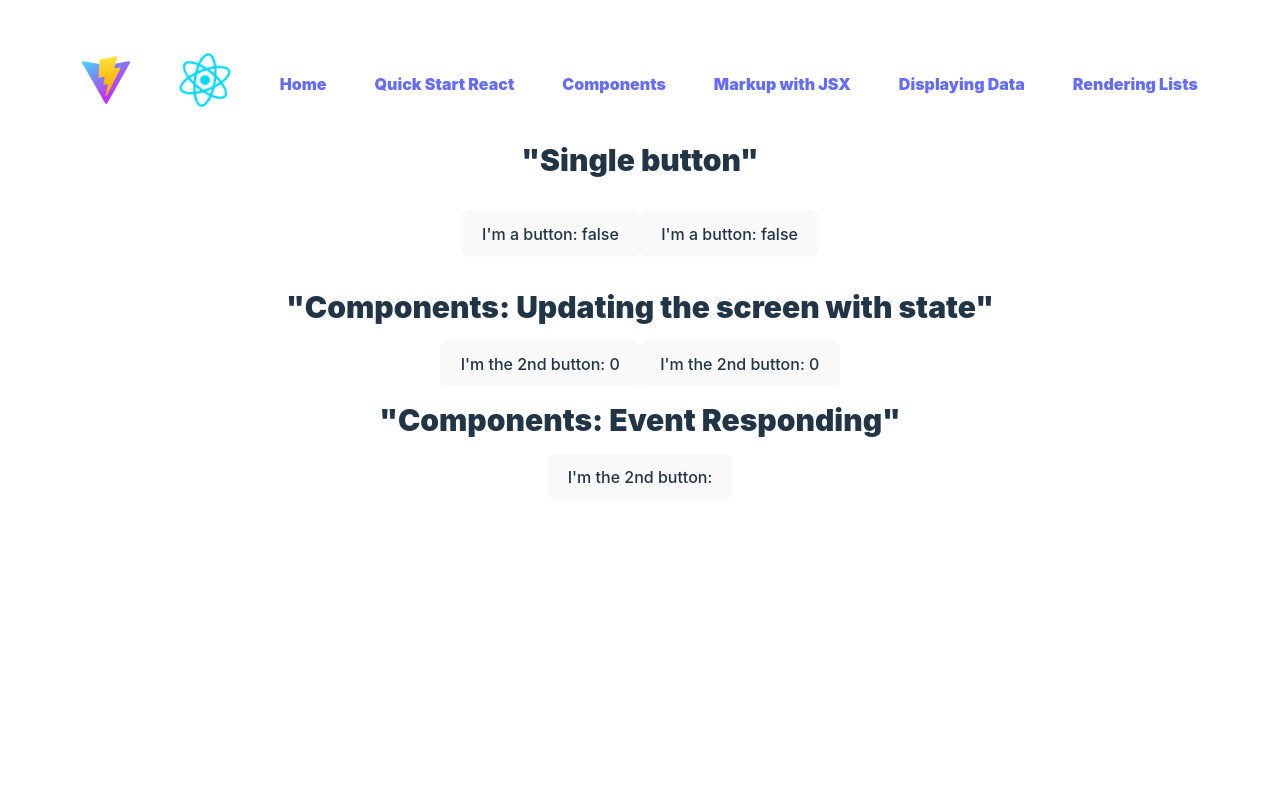
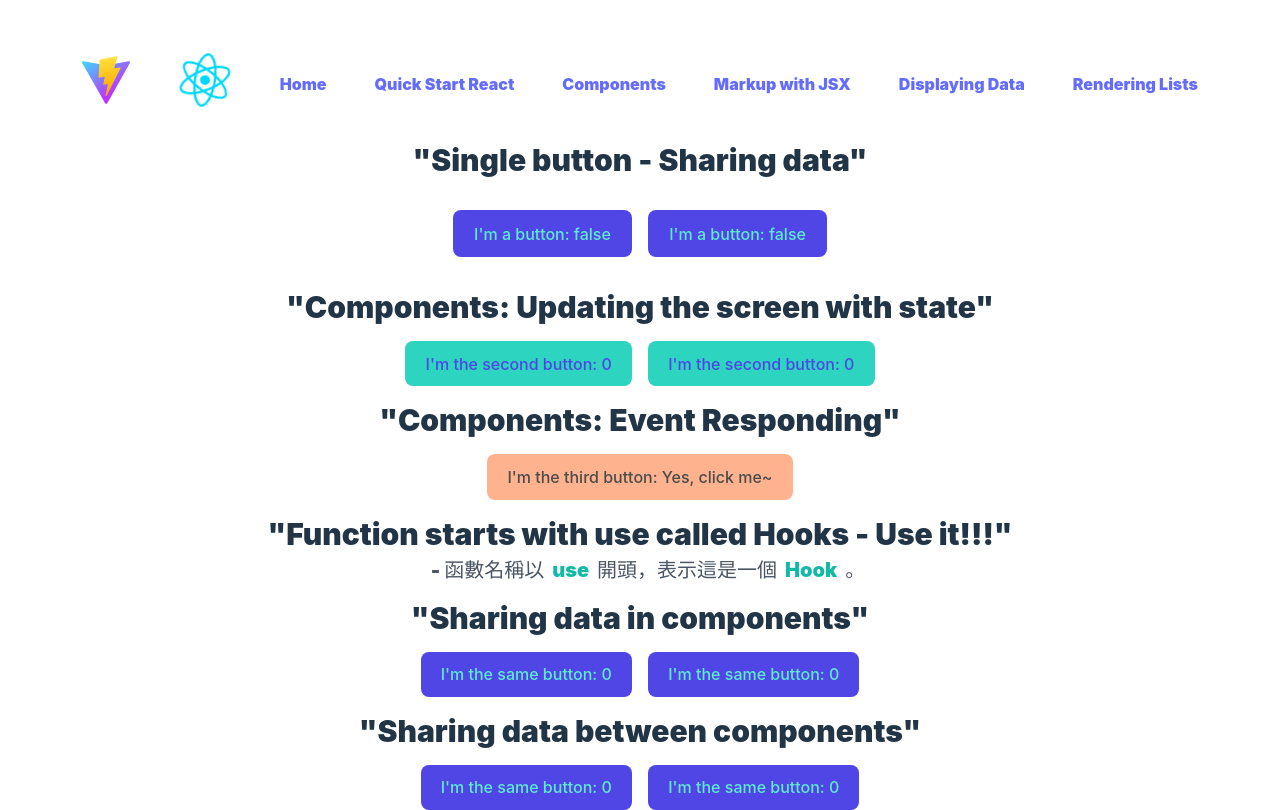
Before and after one commit to m10118003/react-tailwindcss-vite, a React (Vite) app: page /Components in a window 1280 px wide. Built offline with nearby package versions, Linux system fonts and the light colour scheme.

Commit message:
feat: Components, add notes Notes:   Home, Displaying Data, MarkupWithJSX, RenderingLists Components:   Components: Event Responding -> alert improved   Sharing data in components   Sharing data between components

```diff
--- a/src/routes/Components.tsx
+++ b/src/routes/Components.tsx
@@ -1,5 +1,5 @@
-// QuickStart.tsx
-import { useState } from "react";
+// Components.tsx
+import { useState, useEffect } from "react";
 import App from "../App";
 
 // 創建和嵌套化組件
@@ -10,10 +10,10 @@ import App from "../App";
 function MyButtonCounting() {
   // 組件如同標記的函式, 由大寫開始, 而 HTML tags 則會是小寫
   const [count, setCountNumber] = useState(Number); // useState(0) 也可以是 default 值; count 是目前 state, setCountNumber(可以是任何名字) 但約定俗成寫 [something, setSomething]
-  // 2. count 將會是0, 因為我傳入 0 到 useState()
+  // 2. count 將會是 0, 因為我傳入 Number/0 到 useState()
   // 3. 當你要改變狀態的時候, call setCountNumber 並傳一個新值到它
   const clickBtnNumber = (): void => {
-    setCountNumber(count + 1); // 4. 因此點按鈕的時候會增加記數, count 將會是1
+    setCountNumber(count + 1); // 4. 因此點按鈕的時候會增加記數, count 將會是 1
     console.log(count + 1);
   };
   // 5. 如果要渲染同一組件很多次(multiple times), 每個組件將會得其自己的 state
@@ -21,28 +21,109 @@ function MyButtonCounting() {
   return (
     // ↓ 使用 JSX
     <>
-      <button className="mt-4" onClick={clickBtnNumber}>I'm the 2nd button: {count}</button>
+      <button
+        className="mx-2 mt-4 bg-teal-400 text-indigo-600"
+        onClick={clickBtnNumber}
+      >
+        I'm the second button: {count}
+      </button>
     </>
   );
 }
 // Event Responding
 // 當組件被點擊時，會發生什麼事情
 function MyButtonCounted() {
-  const [countString, setCount] = useState(String); // useState('') 也可以
+  const [countString, setCount] = useState("Yes, click me~");
+
+  // 用 useEffect 來監聽 countString 的變化
+  useEffect((): void => {
+    if (countString === "counted") {
+      alert("Is counted?");
+    } else if (countString === "") {
+      alert("Is counted~");
+    }
+  }, [countString]);
+
   const clickBtnString = (): void => {
-    setCount("counted");
-    alert("Is counted?");
+    setCount(countString !== "counted" ? "counted" : "");
   };
 
   return (
     <>
       {/* clickBtnString 後面沒有括號, 不須 call 事件處理函數, 只需要把數值傳入 */}
-      <button className="mt-4" onClick={clickBtnString}>
-        I'm the 2nd button: {countString}
+      <button
+        className="mx-auto mt-4 bg-[#feb28e] text-[#4B4B4B]"
+        onClick={clickBtnString}
+      >
+        I'm the third button: {countString}
       </button>
     </>
   );
 }
+
+// Using the Hooks
+// 共享資料在組件間傳遞
+const SameBtnCounting = () => {
+  const [sameCount, setSameCount] = useState(0);
+  const clickBtnTheSame = (): void => {
+    setSameCount(sameCount + 2);
+  };
+
+  return (
+    <>
+      <button
+        className="mx-2 mt-4 bg-indigo-600 text-teal-300"
+        onClick={clickBtnTheSame}
+      >
+        I'm the same button: {sameCount}
+      </button>
+      <button
+        className="mx-2 mt-4 bg-indigo-600 text-teal-300"
+        onClick={clickBtnTheSame}
+      >
+        I'm the same button: {sameCount}
+      </button>
+    </>
+  );
+};
+
+const ComponentOne = ({
+  onClick,
+  sameState,
+}: {
+  onClick: () => void;
+  sameState: number;
+}) => {
+  return (
+    <>
+      <button
+        className="mx-2 mt-4 bg-indigo-600 text-teal-300"
+        onClick={onClick}
+      >
+        I'm the same button: {sameState}
+      </button>
+    </>
+  );
+};
+
+const ComponentTwo = ({
+  onClick,
+  sameState,
+}: {
+  onClick: () => void;
+  sameState: number;
+}) => {
+  return (
+    <>
+      <button
+        className="mx-2 mt-4 bg-indigo-600 text-teal-300"
+        onClick={onClick}
+      >
+        I'm the same button: {sameState}
+      </button>
+    </>
+  );
+};
 
 export function Components() {
   const [countBoolean, setCountBoolean] = useState(Boolean); // useState(false) 也可以
@@ -50,40 +131,88 @@ export function Components() {
     setCountBoolean(!countBoolean); // 反轉這顆 button
     // prompt("true");
   };
+
+  const [sameState, setSameState] = useState(0);
+  const clickBtnTheSameState = () => {
+    setSameState(sameState + 3);
+  };
+
   return (
     <div className="Components">
       <App />
       <>
-        <div className="text-center text-3xl font-black">"Single button"</div>
+        <div className="text-center text-3xl font-black">
+          "Single button - Sharing data"
+        </div>
       </>
       <div className="mt-4 flex flex-col items-center justify-center">
         <div className="mt-4">
           <button
-            className="card-btn border-black-600 border-2 border-dashed hover:bg-[#feb28e] hover:text-indigo-600"
+            className="card-btn  border-black-600 mx-2 border-2 border-dashed bg-indigo-600 text-teal-300 hover:bg-[#feb28e] hover:text-[#4B4B4B]"
             onClick={clickBtnBoolean}
           >
             I'm a button: {String(countBoolean)}
           </button>
           <button
-            className="card-btn border-black-600 hover:text-black-300 border-2 border-dashed hover:bg-[#fe8ec6]"
+            className="card-btn border-black-600 hover:text-black-300 mx-2 border-2 border-dashed bg-indigo-600 text-teal-300 hover:bg-[#fe8ec6] hover:text-indigo-600"
             onClick={clickBtnBoolean}
           >
             I'm a button: {countBoolean.toString()}
           </button>
         </div>
         <div className="mt-4">
-          <div className="mt-4 text-center text-3xl font-black">
+          <div className="mt-4 ">
+            <p className="text-center text-3xl font-black">
               "Components: Updating the screen with state"
-          </div>
+            </p>
             <MyButtonCounting />
             {/* ↑ 這是宣告的組件, 可以藉由嵌套他到另外一個組件 */}
             {/* 1. 按鈕先顯示 */}
             <MyButtonCounting />
             {/* 6. 每個組件將會得其自己的 state */}
-          <div className="mt-4 text-center text-3xl font-black">
+          </div>
+
+          <div className="mt-4">
+            <p className="text-center text-3xl font-black">
               "Components: Event Responding"
+            </p>
+            <MyButtonCounted />
           </div>
-          <MyButtonCounted />
+
+          <div className="mt-4">
+            <div className="text-center text-3xl font-black">
+              "Function starts with use called Hooks - Use it!!!"
+              <p className="ml-4 mt-1 flex justify-center text-xl text-gray-600">
+                - 函數名稱以 <p className="px-2 text-teal-500"> use </p>{" "}
+                開頭，表示這是一個 <p className="px-2 text-teal-500"> Hook </p>
+                。{/* 可以藉由合併已存在的 Hooks 來寫出新的 Hooks */}
+                {/* Hooks 相比其他函數是有 restricted, 只能在組件(或其他 Hooks)的頂部調用 */}
+                {/* 如果要使用 useState, 在 condition 或 loop 中, 使用一個新的組件, 並放進去 */}
+                {/* 通常將需要組件共享資料和一起更新 */}
+              </p>
+            </div>
+          </div>
+
+          <div className="mt-4">
+            <p className="text-center text-3xl font-black">
+              "Sharing data in components"
+            </p>
+            <SameBtnCounting />
+          </div>
+
+          <div className="mt-4">
+            <p className="text-center text-3xl font-black">
+              "Sharing data between components"
+            </p>
+            <ComponentOne
+              onClick={clickBtnTheSameState}
+              sameState={sameState}
+            />
+            <ComponentTwo
+              onClick={clickBtnTheSameState}
+              sameState={sameState}
+            />
+          </div>
         </div>
       </div>
     </div>
--- a/src/routes/DisplayingData.tsx
+++ b/src/routes/DisplayingData.tsx
@@ -1,3 +1,4 @@
+// DisplayingData.tsx
 import { useState } from "react";
 import App from "../App";
 
--- a/src/routes/Home.tsx
+++ b/src/routes/Home.tsx
@@ -1,3 +1,4 @@
+// Home.tsx
 import App from '../App'
 import { useState } from "react";
 function Home() {
--- a/src/routes/MarkupWithJSX.tsx
+++ b/src/routes/MarkupWithJSX.tsx
@@ -1,3 +1,4 @@
+// MarkupWithJSX.tsx
 import App from "../App";
 
 function MarkupWithJSX() {
@@ -8,7 +9,7 @@ function MarkupWithJSX() {
         <div className="text-center text-3xl font-black">"Markup syntax"</div>
       </>
       {/* 使用 grid 來進行布局 */}
-      <div className="ml-10 mt-4 grid justify-center gap-4">
+      <div className="ml-10 mt-4 grid justify-center gap-4 font-black">
         <div className="ml-4 space-y-4 px-20 text-left text-2xl">
           Use markup syntax with JSX, it is optional.
           <p className="ml-4 mt-1 text-xl text-gray-600">
--- a/src/routes/RenderingLists.tsx
+++ b/src/routes/RenderingLists.tsx
@@ -1,3 +1,4 @@
+// RenderingLists.tsx
 import App from "../App";
 
 export default function RenderingLists() {
```
Lines whose indentation alone changed are shown as unchanged.
